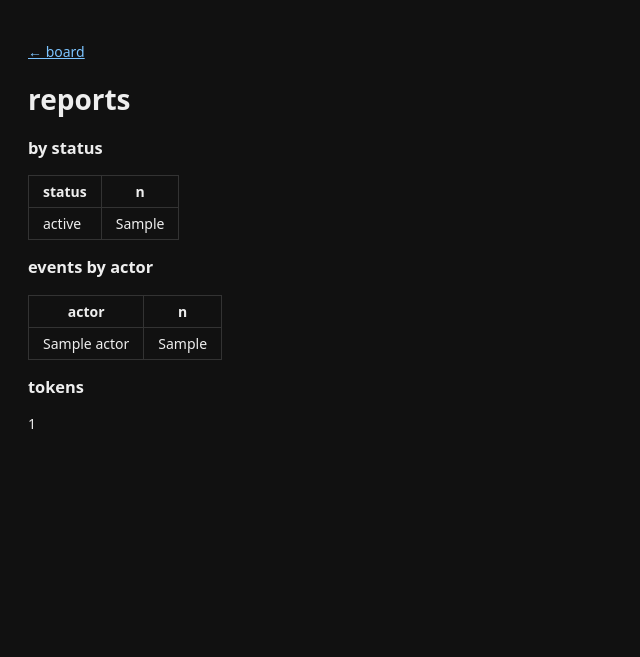
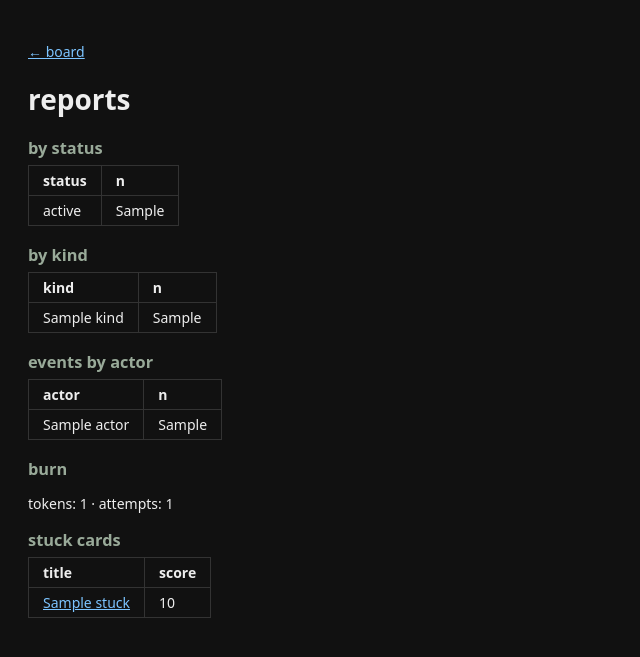
Before and after one commit to vaskes/Kanban-persistent-llm-agent, a Django app: template templates/board/reports.html in a window 1280 px wide. Shown: the top 657 px of the page, without its empty margins (0-640 px from the left). Run offline with Django 5.2, Linux system fonts and the light colour scheme; the template is opened without the code that fills it: most values are stand-ins (such as "Sample title", 1, 10 or a date in 2020); parts of the project's set-up code (start-up, migrations or seed data) failed here and were passed over.

Commit message:
fix(board): reports view used Task.events (descriptor) instead of TaskEvent.objects
Caught by scripts/smoke.sh, not by the unit tests — a view that 500s is not
covered by a test that only exercises models and services. Reports also now
surface stuck cards and burn, which is the part an operator actually reads.

Added a view smoke test so a 500 on any of the four URLs fails the suite.

```diff
--- a/templates/board/reports.html
+++ b/templates/board/reports.html
@@ -1,11 +1,16 @@
 <!doctype html><html><head><meta charset="utf-8"><title>reports</title>
 <style>body{font:14px system-ui;background:#111;color:#eee;padding:20px}
-table{border-collapse:collapse}td,th{padding:6px 14px;border:1px solid #333}
-a{color:#7cc4ff}</style></head><body>
+table{border-collapse:collapse;margin-bottom:18px}td,th{padding:5px 14px;border:1px solid #333;text-align:left}
+a{color:#7cc4ff}h3{color:#9a9;margin-bottom:6px}</style></head><body>
 <p><a href="/">← board</a></p><h1>reports</h1>
 <h3>by status</h3><table><tr><th>status</th><th>n</th></tr>
 {% for r in by_status %}<tr><td>{{ r.status }}</td><td>{{ r.n }}</td></tr>{% endfor %}</table>
+<h3>by kind</h3><table><tr><th>kind</th><th>n</th></tr>
+{% for r in by_kind %}<tr><td>{{ r.kind }}</td><td>{{ r.n }}</td></tr>{% endfor %}</table>
 <h3>events by actor</h3><table><tr><th>actor</th><th>n</th></tr>
 {% for r in by_actor %}<tr><td>{{ r.actor }}</td><td>{{ r.n }}</td></tr>{% endfor %}</table>
-<h3>tokens</h3><p>{{ total_tokens }}</p>
+<h3>burn</h3><p>tokens: {{ total_tokens }} · attempts: {{ total_attempts }}</p>
+<h3>stuck cards</h3><table><tr><th>title</th><th>score</th></tr>
+{% for s in stuck %}<tr><td><a href="/task/{{ s.id }}/">{{ s.title|truncatechars:50 }}</a></td><td>{{ s.stuck_score|floatformat:0 }}</td></tr>
+{% empty %}<tr><td colspan="2">—</td></tr>{% endfor %}</table>
 </body></html>
```
Also changed, not shown: board/tests/test_views.py (added, +54 -0 lines), board/views.py (+13 -2 lines).
